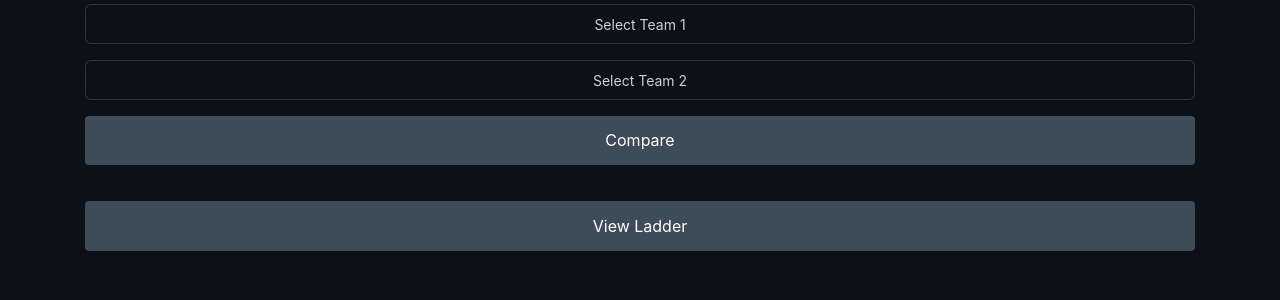
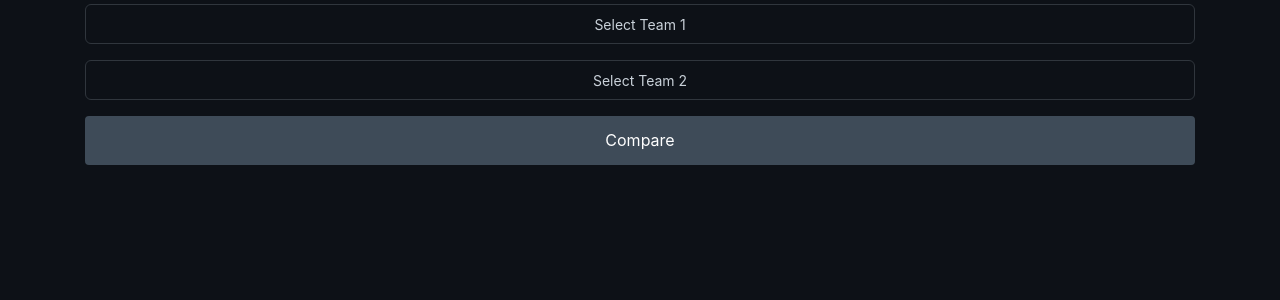
Before and after one commit to JMShadbury/nrl-stat-tracker, a Flask app: template scripts/app/templates/index.html in a window 1280 px wide. Shown: the part 178-478 px from the top of the page. Run offline with Flask 3, Linux system fonts and the light colour scheme; the template is opened without the code that fills it, so the values that code supplies are empty; parts of the project's set-up code (start-up, migrations or seed data) failed here and were passed over; some libraries are stand-ins or nearby versions.

Commit message:
updating html

```diff
--- a/scripts/app/templates/index.html
+++ b/scripts/app/templates/index.html
@@ -142,9 +142,6 @@
             </div>
             <input type="submit" value="Compare" class="btn-custom">
          </form>
-         <form action="/ladder" method="get" style="margin-top: 20px;">
-            <button type="submit" class="btn-custom">View Ladder</button>
-         </form>
          {% if comparison_data %}
          <div>
             <h3>{{ comparison_data.team1.name }} vs {{ comparison_data.team2.name }}</h3>
```
